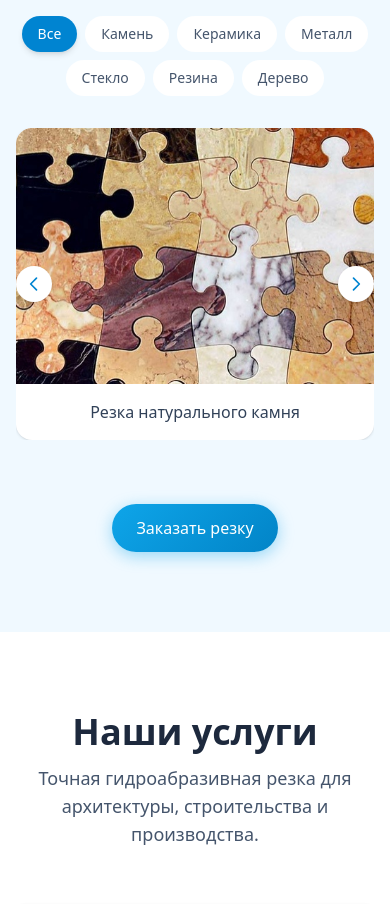
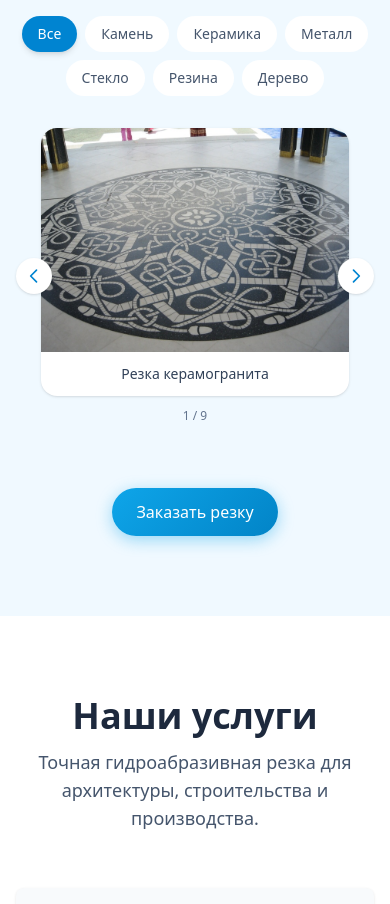
Before and after one commit to sashashreyder/waterjet, a React (Vite) app: page / in a window 390 px wide. Shown: the part 2140-3044 px from the top of the page. Built offline with nearby package versions, Linux system fonts and the light colour scheme.

Commit message:
WorkSection fixed on mobile

```diff
--- a/src/components/WorkSection/WorkSection.tsx
+++ b/src/components/WorkSection/WorkSection.tsx
@@ -16,65 +16,57 @@ const galleryImages = [
 
 const WorksSection = () => {
   const [current, setCurrent] = useState(0);
+  const [mobileIndex, setMobileIndex] = useState(0);
   const [modalImage, setModalImage] = useState<string | null>(null);
   const [showCallback, setShowCallback] = useState(false);
   const [activeFilter, setActiveFilter] = useState('все');
-  const timeoutRef = useRef<NodeJS.Timeout | null>(null);
+  const timeoutRef = useRef<ReturnType<typeof setTimeout> | null>(null);
 
   const categories = ['все', 'камень', 'керамика', 'металл', 'стекло', 'резина', 'дерево'];
-  const filteredImages = activeFilter === 'все'
-    ? galleryImages
-    : galleryImages.filter(img => img.category === activeFilter);
+  const filteredImages = activeFilter === 'все' ? galleryImages : galleryImages.filter((img) => img.category === activeFilter);
   const total = filteredImages.length;
-  const visibleSlides = Math.min(3, total); // Don't show more slides than available items
+  const visibleSlides = Math.min(3, total);
 
-  const nextSlide = () => {
-    setCurrent((prev) => (prev + visibleSlides) % total);
-  };
-
-  const prevSlide = () => {
-    setCurrent((prev) => (prev - visibleSlides + total) % total);
-  };
-
-  const onCallClick = () => {
-    setShowCallback(true);
-  };
+  const nextSlide = () => setCurrent((prev) => (prev + visibleSlides) % total);
+  const prevSlide = () => setCurrent((prev) => (prev - visibleSlides + total) % total);
+  const mobileNext = () => setMobileIndex((i) => (i + 1) % total);
+  const mobilePrev = () => setMobileIndex((i) => (i - 1 + total) % total);
+  const onCallClick = () => setShowCallback(true);
 
   useEffect(() => {
+    const isDesktop = window.innerWidth >= 768;
+    if (!isDesktop || total === 0) return;
     timeoutRef.current = setTimeout(nextSlide, 8000);
     return () => {
       if (timeoutRef.current) clearTimeout(timeoutRef.current);
     };
-  }, [current]);
+  }, [current, total]);
 
-  const visible = [];
+  useEffect(() => {
+    setCurrent(0);
+    setMobileIndex(0);
+  }, [activeFilter]);
+
+  const visible: typeof filteredImages = [];
   for (let i = 0; i < visibleSlides; i++) {
-    if (total > 0) {
-      visible.push(filteredImages[(current + i) % total]);
-    }
+    if (total > 0) visible.push(filteredImages[(current + i) % total]);
   }
 
   return (
     <section className="bg-sky-50 py-20 px-4 md:px-8" id="works">
       <div className="max-w-6xl mx-auto text-center mb-12">
-        <h2 className="text-4xl md:text-5xl font-extrabold text-slate-800 mb-4">
-          С чем мы работаем?
-        </h2>
+        <h2 className="text-4xl md:text-5xl font-extrabold text-slate-800 mb-4">С чем мы работаем?</h2>
         <p className="text-slate-600 text-lg max-w-2xl mx-auto">
           Гидроабразивная резка различных материалов для архитектуры, строительства и производства
         </p>
       </div>
 
-      {/* Filter Buttons */}
       <div className="max-w-6xl mx-auto mb-8">
         <div className="flex flex-wrap justify-center gap-2">
           {categories.map((category) => (
             <button
               key={category}
-              onClick={() => {
-                setActiveFilter(category);
-                setCurrent(0);
-              }}
+              onClick={() => setActiveFilter(category)}
               className={`px-4 py-2 rounded-full text-sm font-medium transition-all duration-200 ${
                 activeFilter === category
                   ? 'bg-sky-600 text-white shadow-md'
@@ -87,7 +79,48 @@ const WorksSection = () => {
         </div>
       </div>
 
-      <div className="relative max-w-6xl mx-auto overflow-hidden">
+      <div className="md:hidden max-w-6xl mx-auto relative">
+        {total > 0 ? (
+          <div className="flex justify-center">
+            <button
+              className="w-[86%] bg-white rounded-2xl shadow overflow-hidden text-left"
+              onClick={() => setModalImage(filteredImages[mobileIndex].image)}
+            >
+              <img src={filteredImages[mobileIndex].image} alt={filteredImages[mobileIndex].caption} className="w-full h-56 object-cover" />
+              <div className="p-3 text-slate-700 text-sm text-center">{filteredImages[mobileIndex].caption}</div>
+            </button>
+          </div>
+        ) : (
+          <div className="text-center py-10">
+            <p className="text-slate-600 text-lg">Работы по категории "{activeFilter}" пока не добавлены</p>
+          </div>
+        )}
+        {total > 1 && (
+          <>
+            <button
+              onClick={mobilePrev}
+              className="absolute top-1/2 -translate-y-1/2 left-0 bg-white p-2 rounded-full shadow hover:bg-sky-100 transition"
+              aria-label="Предыдущий"
+            >
+              <svg xmlns="http://www.w3.org/2000/svg" className="w-5 h-5 text-sky-600" fill="none" viewBox="0 0 24 24" stroke="currentColor">
+                <path strokeLinecap="round" strokeLinejoin="round" strokeWidth={2} d="M15 19l-7-7 7-7" />
+              </svg>
+            </button>
+            <button
+              onClick={mobileNext}
+              className="absolute top-1/2 -translate-y-1/2 right-0 bg-white p-2 rounded-full shadow hover:bg-sky-100 transition"
+              aria-label="Следующий"
+            >
+              <svg xmlns="http://www.w3.org/2000/svg" className="w-5 h-5 text-sky-600" fill="none" viewBox="0 0 24 24" stroke="currentColor">
+                <path strokeLinecap="round" strokeLinejoin="round" strokeWidth={2} d="M9 5l7 7-7 7" />
+              </svg>
+            </button>
+          </>
+        )}
+        {total > 0 && <div className="mt-3 text-center text-xs text-slate-500">{mobileIndex + 1} / {total}</div>}
+      </div>
+
+      <div className="relative max-w-6xl mx-auto overflow-hidden hidden md:block">
         {total > 0 ? (
           <div className="flex gap-4 justify-center transition-transform duration-700 ease-in-out">
             {visible.map((work, i) => (
@@ -96,27 +129,18 @@ const WorksSection = () => {
                 className="w-full max-w-[400px] flex-shrink-0 bg-white rounded-2xl shadow overflow-hidden cursor-pointer"
                 onClick={() => setModalImage(work.image)}
               >
-                <img
-                  src={work.image}
-                  alt={work.caption}
-                  className="w-full h-64 object-cover"
-                />
-                <div className="p-4 text-slate-700 font-medium text-center">
-                  {work.caption}
-                </div>
+                <img src={work.image} alt={work.caption} className="w-full h-64 object-cover" />
+                <div className="p-4 text-slate-700 font-medium text-center">{work.caption}</div>
               </div>
             ))}
           </div>
         ) : (
           <div className="text-center py-12">
-            <p className="text-slate-600 text-lg">
-              Работы по категории "{activeFilter}" пока не добавлены
-            </p>
+            <p className="text-slate-600 text-lg">Работы по категории "{activeFilter}" пока не добавлены</p>
           </div>
         )}
-
-        {/* Prev */}
         {total > visibleSlides && (
+          <>
             <button
               onClick={prevSlide}
               className="absolute top-1/2 -translate-y-1/2 left-0 bg-white p-2 rounded-full shadow hover:bg-sky-100 transition"
@@ -125,10 +149,6 @@ const WorksSection = () => {
                 <path strokeLinecap="round" strokeLinejoin="round" strokeWidth={2} d="M15 19l-7-7 7-7" />
               </svg>
             </button>
-        )}
-
-        {/* Next */}
-        {total > visibleSlides && (
             <button
               onClick={nextSlide}
               className="absolute top-1/2 -translate-y-1/2 right-0 bg-white p-2 rounded-full shadow hover:bg-sky-100 transition"
@@ -137,44 +157,26 @@ const WorksSection = () => {
                 <path strokeLinecap="round" strokeLinejoin="round" strokeWidth={2} d="M9 5l7 7-7 7" />
               </svg>
             </button>
+          </>
         )}
       </div>
 
       {modalImage && (
-        <div
-          className="fixed inset-0 bg-black bg-opacity-70 flex items-center justify-center z-50"
-          onClick={() => setModalImage(null)}
-        >
+        <div className="fixed inset-0 bg-black bg-opacity-70 flex items-center justify-center z-50" onClick={() => setModalImage(null)}>
           <div className="max-w-5xl w-full p-4">
-            <img
-              src={modalImage}
-              alt="Work large"
-              className="rounded-xl max-h-[90vh] w-full object-contain"
-            />
+            <img src={modalImage} alt="Work large" className="rounded-xl max-h-[90vh] w-full object-contain" />
           </div>
         </div>
       )}
 
-<div className="mt-16 text-center transition-all duration-700 ease-out opacity-100 translate-y-0">
+      <div className="mt-16 text-center">
         <CallToAction label="Заказать резку" onClick={onCallClick} />
       </div>
 
-
       {showCallback && (
-        <div
-          className="fixed inset-0 bg-black bg-opacity-70 flex items-center justify-center z-50"
-          onClick={() => setShowCallback(false)}
-        >
-          <div
-            className="bg-white p-8 rounded-xl shadow-lg max-w-md w-full relative"
-            onClick={(e) => e.stopPropagation()}
-          >
-            <button
-              className="absolute top-3 right-3 text-slate-400 hover:text-slate-700 text-xl"
-              onClick={() => setShowCallback(false)}
-            >
-              ×
-            </button>
+        <div className="fixed inset-0 bg-black bg-opacity-70 flex items-center justify-center z-50" onClick={() => setShowCallback(false)}>
+          <div className="bg-white p-8 rounded-xl shadow-lg max-w-md w-full relative" onClick={(e) => e.stopPropagation()}>
+            <button className="absolute top-3 right-3 text-slate-400 hover:text-slate-700 text-xl" onClick={() => setShowCallback(false)}>×</button>
             <CallbackForm />
           </div>
         </div>
```
Lines whose indentation alone changed are shown as unchanged.
